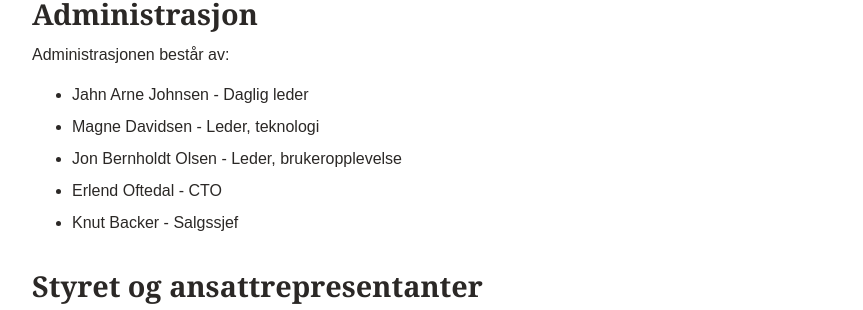
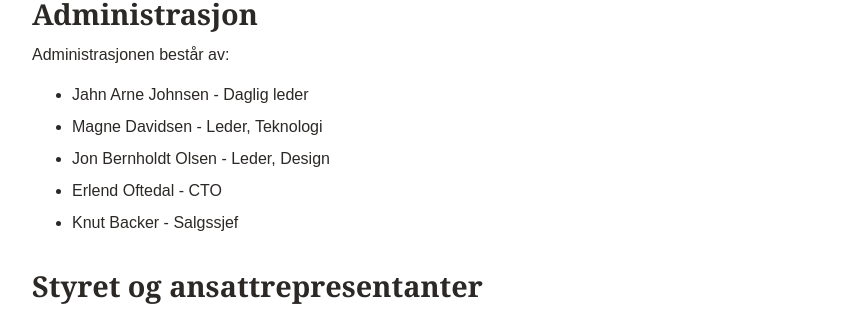
Before and after one commit to blankoslo/about-blank, a Jekyll site: the page built from index.md, in a window 1280 px wide and 900 px high, scrolled down 4149 px. Shown: the part 144-454 px from the top of the window, without its empty margins (208-1071 px from the left). Built offline with Jekyll 4.4.1, drawn with Linux system fonts in a browser that asks for light colours.

Commit message:
Update organisering.md
Tekstendringer

```diff
--- a/content/organisering.md
+++ b/content/organisering.md
@@ -8,8 +8,8 @@ permalink: /organisering/
 Administrasjonen består av:
 
 - Jahn Arne Johnsen - Daglig leder
-- Magne Davidsen - Leder, teknologi
-- Jon Bernholdt Olsen - Leder, brukeropplevelse
+- Magne Davidsen - Leder, Teknologi
+- Jon Bernholdt Olsen - Leder, Design
 - Erlend Oftedal - CTO
 - Knut Backer - Salgssjef
 
```
